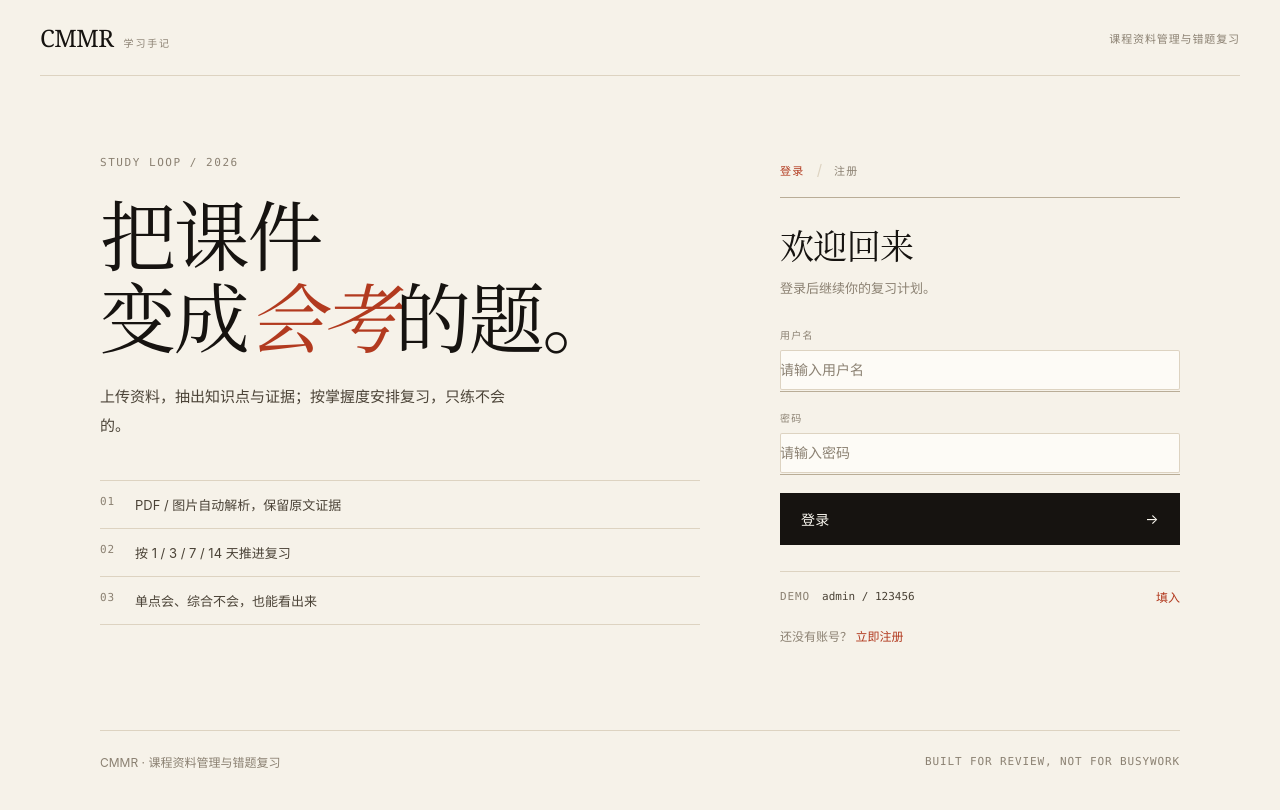
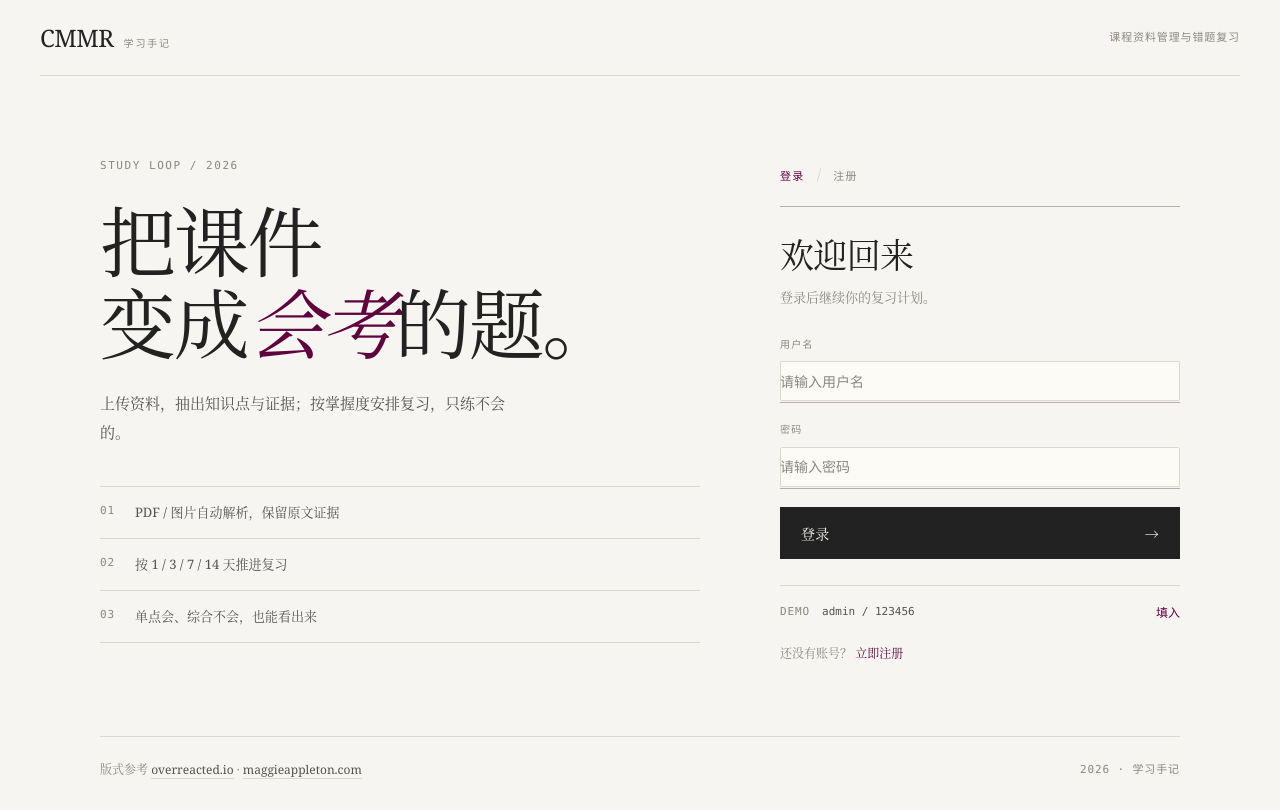
Before and after one commit to Zhong-fan/study-loop, a Vue app in the folder frontend/: page /#/login in a window 1280 px wide. Built offline with nearby package versions, Linux system fonts and the light colour scheme.

Commit message:
[fix] 视觉对齐真实个人博客参考：衬线正文、参考色与来源标注

```diff
--- a/frontend/src/assets/css/editorial.css
+++ b/frontend/src/assets/css/editorial.css
@@ -21,8 +21,14 @@ h2,
 h3,
 h4 {
     font-family: var(--sl-font-display);
-    font-weight: 500;
+    font-weight: 400;
     letter-spacing: -0.015em;
+}
+
+body,
+p,
+li {
+    font-family: var(--sl-font-body);
 }
 
 a {
@@ -57,7 +63,7 @@ a {
 /* ---------- Element Plus 重绘 ---------- */
 .el-button {
     border-radius: 2px;
-    font-family: var(--sl-font-body);
+    font-family: var(--sl-font-ui);
     font-weight: 500;
     letter-spacing: 0.01em;
     transition: background 0.18s ease, color 0.18s ease, border-color 0.18s ease;
@@ -119,7 +125,7 @@ a {
 .el-input__inner,
 .el-textarea__inner {
     color: var(--sl-text);
-    font-family: var(--sl-font-body);
+    font-family: var(--sl-font-ui);
 }
 
 .el-input__inner::placeholder,
@@ -170,6 +176,7 @@ a {
     --el-table-border-color: var(--sl-border);
     --el-table-row-hover-bg-color: rgba(178, 58, 31, 0.045);
     background: transparent;
+    font-family: var(--sl-font-ui);
     font-size: 13px;
 }
 
--- a/frontend/src/assets/css/tokens.css
+++ b/frontend/src/assets/css/tokens.css
@@ -17,23 +17,24 @@
     --sl-fs-2xl: 32px;
 
     /* 纸与墨 */
-    --sl-bg: #f6f2e9;
-    --sl-surface: #fbf8f0;
+    --sl-bg: #f6f5f1;
+    --sl-surface: #fbfaf7;
     --sl-surface-strong: #fdfbf6;
-    --sl-border: #ddd3c1;
-    --sl-line-strong: #b9ad97;
-    --sl-text: #161310;
-    --sl-text-secondary: #4b4337;
-    --sl-muted: #8b8172;
-    --sl-primary: #b23a1f;
-    --sl-primary-soft: #f3e3dc;
+    --sl-border: #dcd8cf;
+    --sl-line-strong: #b5b0a6;
+    --sl-text: #222222;
+    --sl-text-secondary: #535352;
+    --sl-muted: #8c8880;
+    --sl-primary: #5f023e;
+    --sl-primary-soft: #f0e6ec;
     --sl-success: #2f6b4f;
     --sl-warning: #a9761d;
     --sl-danger: #a33022;
 
     /* 字体 */
     --sl-font-display: Georgia, 'Times New Roman', 'Songti SC', 'Noto Serif CJK SC', serif;
-    --sl-font-body: Inter, 'PingFang SC', 'Microsoft YaHei', system-ui, sans-serif;
+    --sl-font-body: Merriweather, Georgia, 'Songti SC', 'Noto Serif CJK SC', serif;
+    --sl-font-ui: Inter, 'PingFang SC', 'Microsoft YaHei', system-ui, sans-serif;
     --sl-font-mono: 'JetBrains Mono', ui-monospace, SFMono-Regular, Consolas, monospace;
 
     /* 形状：几乎没有圆角和阴影 */
@@ -50,7 +51,8 @@
 
 body {
     color: var(--sl-text);
-    font-size: var(--sl-fs-base);
+    font-size: 16px;
+    line-height: 1.75;
     background: var(--sl-bg);
     -webkit-font-smoothing: antialiased;
     text-rendering: optimizeLegibility;
--- a/frontend/src/views/dashboard.vue
+++ b/frontend/src/views/dashboard.vue
@@ -149,8 +149,8 @@ const trendOption = computed(() => ({
             smooth: true,
             symbol: 'circle',
             symbolSize: 5,
-            lineStyle: { width: 1.5, color: '#b23a1f' },
-            itemStyle: { color: '#b23a1f' },
+            lineStyle: { width: 1.5, color: '#5f023e' },
+            itemStyle: { color: '#5f023e' },
             data: trend.value.map((t: any) => t.accuracy ?? 0)
         }
     ]
--- a/frontend/src/views/home.vue
+++ b/frontend/src/views/home.vue
@@ -11,7 +11,12 @@
         </main>
 
         <footer class="app-footer">
-            <span>CMMR · 课程资料管理与错题复习</span>
+            <span>
+                版式参考
+                <a href="https://overreacted.io" target="_blank" rel="noreferrer">overreacted.io</a>
+                ·
+                <a href="https://maggieappleton.com" target="_blank" rel="noreferrer">maggieappleton.com</a>
+            </span>
             <span class="mono">{{ year }} · 学习手记</span>
         </footer>
     </div>
@@ -57,6 +62,15 @@ watch(
     padding: 0 40px 80px;
 }
 
+.app-footer a {
+    color: var(--sl-text-secondary);
+    border-bottom: 1px solid var(--sl-border);
+}
+.app-footer a:hover {
+    color: var(--sl-primary);
+    border-color: var(--sl-primary);
+}
+
 .app-footer {
     display: flex;
     justify-content: space-between;
--- a/frontend/src/views/pages/login.vue
+++ b/frontend/src/views/pages/login.vue
@@ -121,8 +121,13 @@
         </main>
 
         <footer class="auth-foot">
-            <span>CMMR · 课程资料管理与错题复习</span>
-            <span class="mono">Built for review, not for busywork</span>
+            <span>
+                版式参考
+                <a href="https://overreacted.io" target="_blank" rel="noreferrer">overreacted.io</a>
+                ·
+                <a href="https://maggieappleton.com" target="_blank" rel="noreferrer">maggieappleton.com</a>
+            </span>
+            <span class="mono">{{ year }} · 学习手记</span>
         </footer>
     </div>
 </template>
@@ -477,6 +482,15 @@ const fillDemo = () => {
     border-color: var(--sl-primary);
 }
 
+.auth-foot a {
+    color: var(--sl-text-secondary);
+    border-bottom: 1px solid var(--sl-border);
+}
+.auth-foot a:hover {
+    color: var(--sl-primary);
+    border-color: var(--sl-primary);
+}
+
 .auth-foot {
     display: flex;
     justify-content: space-between;
--- a/frontend/src/views/practice.vue
+++ b/frontend/src/views/practice.vue
@@ -381,7 +381,7 @@ onMounted(load);
 
 <style scoped>
 .practice {
-    max-width: 820px;
+    max-width: 760px;
     margin: 0 auto;
     padding-top: 48px;
 }
@@ -468,7 +468,7 @@ onMounted(load);
 }
 .choice:hover:not(:disabled) {
     padding-left: 10px;
-    background: rgba(178, 58, 31, 0.04);
+    background: rgba(95, 2, 62, 0.04);
 }
 .choice:disabled {
     cursor: default;
--- a/frontend/src/views/stats.vue
+++ b/frontend/src/views/stats.vue
@@ -44,7 +44,7 @@
                         <base-chart :option="coverageOption" height="220px" />
                         <div class="coverage-legend">
                             <div class="legend-row">
-                                <span class="dot" style="background: #b23a1f"></span>
+                                <span class="dot" style="background: #5f023e"></span>
                                 <span>已掌握</span><b>{{ coverage.mastered }}</b>
                             </div>
                             <div class="legend-row">
@@ -146,7 +146,7 @@ const statCards = computed(() => [
         label: '题库里的题目',
         value: overview.value.totalQuestions,
         unit: ' 道',
-        color: '#b23a1f',
+        color: '#5f023e',
         icon: 'Document'
     },
     {
@@ -184,18 +184,18 @@ const coverageOption = computed(() => {
                 type: 'pie',
                 radius: ['62%', '82%'],
                 avoidLabelOverlap: false,
-                itemStyle: { borderRadius: 6, borderColor: '#f6f2e9', borderWidth: 2 },
+                itemStyle: { borderRadius: 6, borderColor: '#f6f5f1', borderWidth: 2 },
                 label: {
                     show: true,
                     position: 'center',
                     formatter: total === 0 ? '暂无数据' : `${Math.round((mastered / total) * 100)}%`,
                     fontSize: 22,
                     fontWeight: 700,
-                    color: '#161310'
+                    color: '#222222'
                 },
                 emphasis: { label: { show: true } },
                 data: [
-                    { value: mastered, name: '已掌握', itemStyle: { color: '#b23a1f' } },
+                    { value: mastered, name: '已掌握', itemStyle: { color: '#5f023e' } },
                     { value: rest, name: '未掌握', itemStyle: { color: '#ddd3c1' } }
                 ]
             }
@@ -246,8 +246,8 @@ const trendOption = computed(() => ({
             smooth: true,
             symbol: 'circle',
             symbolSize: 6,
-            lineStyle: { width: 2, color: '#b23a1f' },
-            itemStyle: { color: '#b23a1f' },
+            lineStyle: { width: 2, color: '#5f023e' },
+            itemStyle: { color: '#5f023e' },
             data: trend.value.map((t) => t.accuracy ?? 0)
         }
     ]
--- a/frontend/src/views/tools.vue
+++ b/frontend/src/views/tools.vue
@@ -138,7 +138,7 @@ const groups = computed(() => {
 }
 .row:hover {
     padding-left: 12px;
-    background: rgba(178, 58, 31, 0.035);
+    background: rgba(95, 2, 62, 0.035);
 }
 
 .no {
```
Also changed, not shown: 1 other file (tests, documents, lock files or other folders).
